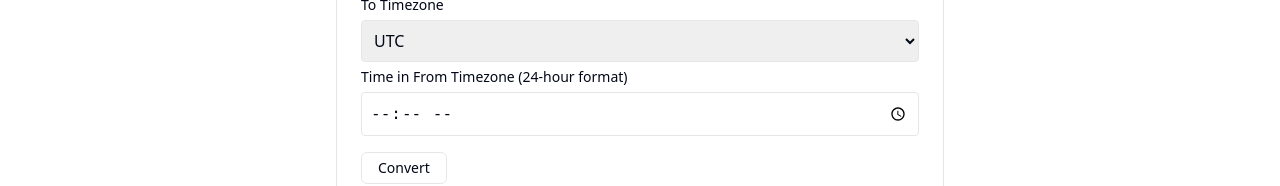
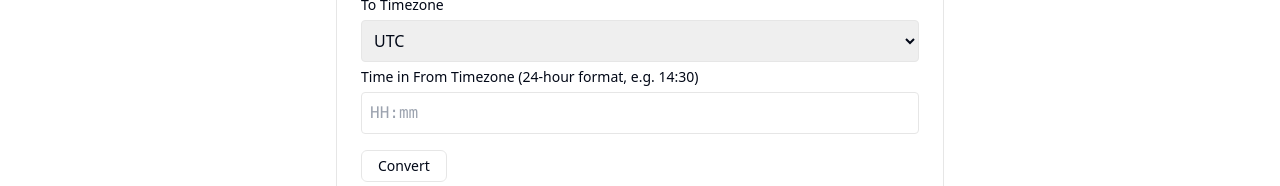
Before and after one commit to jamdotdev/jam-dev-utilities, a Next.js app: page /utilities/timezone-converter in a window 1280 px wide. Shown: the part 383-569 px from the top of the page. Built offline with nearby package versions, Linux system fonts and the light colour scheme.

Commit message:
change to 24 hour

```diff
--- a/pages/utilities/timezone-converter.tsx
+++ b/pages/utilities/timezone-converter.tsx
@@ -124,14 +124,16 @@ export default function TimezoneComparer() {
                 </option>
               ))}
             </select>
-            <Label>Time in From Timezone (24-hour format)</Label>
+            <Label>Time in From Timezone (24-hour format, e.g. 14:30)</Label>
             <input
               className="mb-4 w-full border rounded p-2 font-mono"
-              type="time"
+              type="text"
+              placeholder="HH:mm"
+              pattern="^([01]\d|2[0-3]):([0-5]\d)$"
               value={inputTime}
               onChange={(e) => setInputTime(e.target.value)}
-            />
-            <Button variant="outline" onClick={handleConvert}>
+              maxLength={5}
+            />            <Button variant="outline" onClick={handleConvert}>
               Convert
             </Button>
           </div>
```
